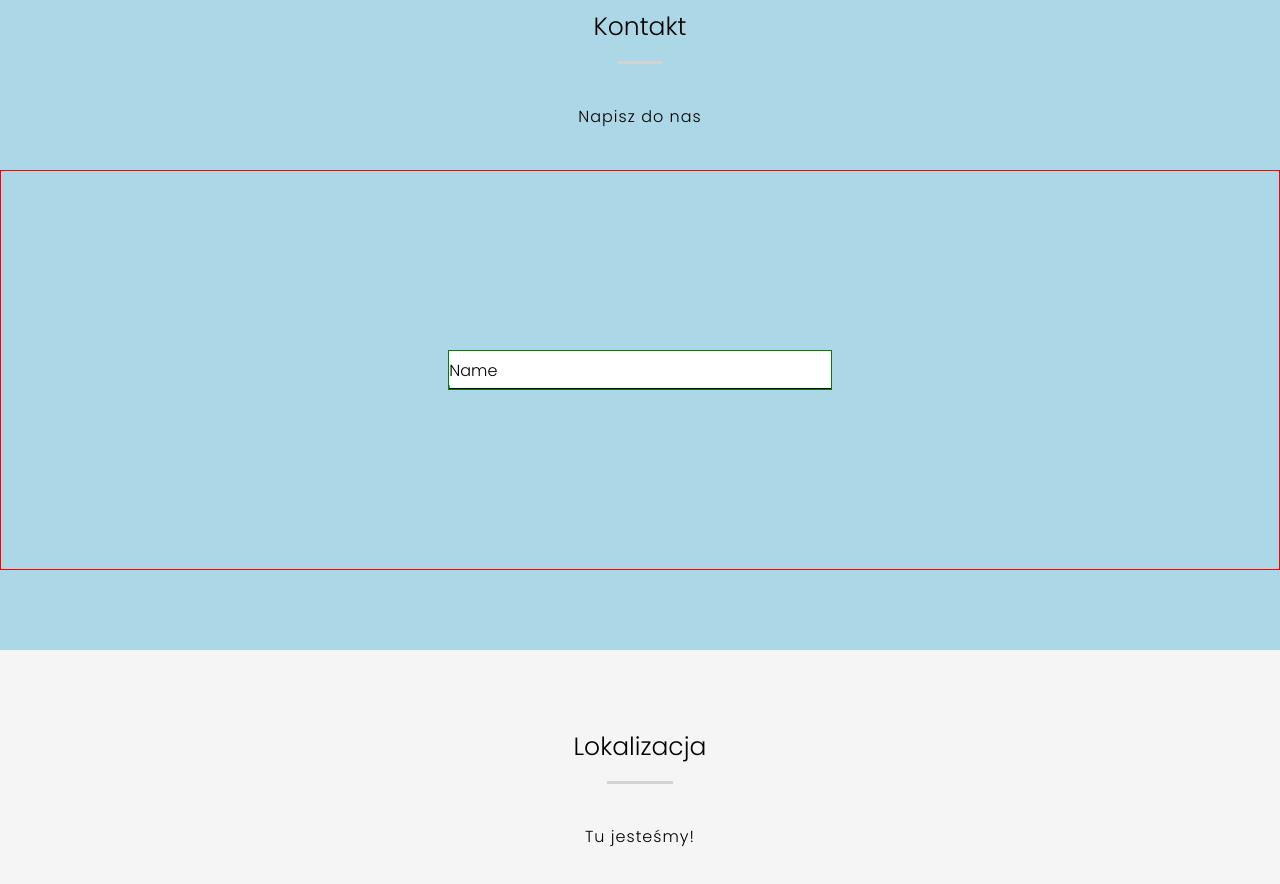
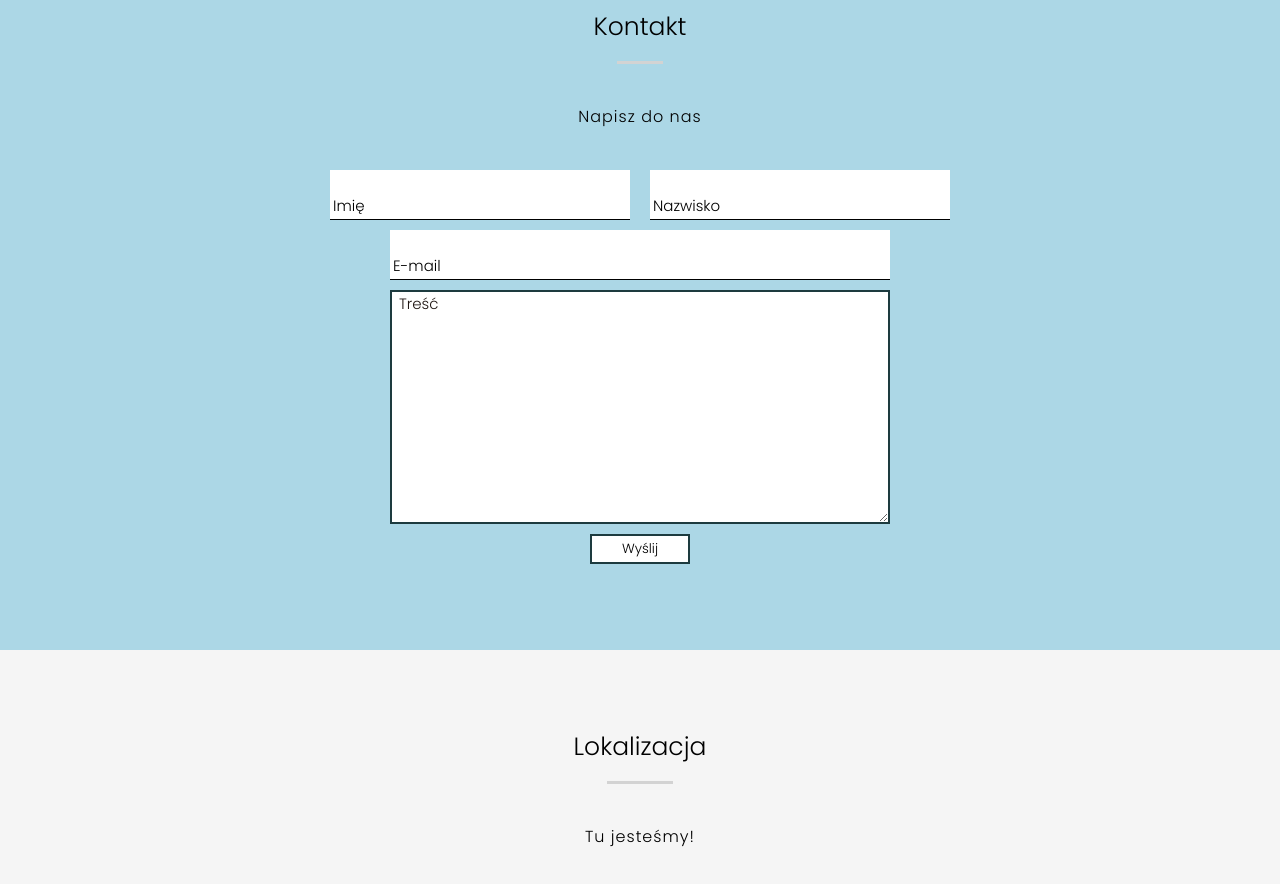
Before and after one commit to patrycjamic/vet-website, a plain HTML site: page index.html in a window 1280 px wide. Shown: the part 3420-4304 px from the top of the page. Drawn offline with Linux system fonts and the light colour scheme.

Commit message:
made static contact-form

```diff
--- a/index.html
+++ b/index.html
@@ -243,13 +243,26 @@
                 </div>
 
                 <div class="container">
-                    <div class="contact-form">
+                    <div class="contact-form imie">
                         <input type="text" name="name" autocomplete="off" required>
                         <label for="name" class="label-name">
-                            <span class="content-name">Name</span>
+                            <span class="content-name">Imię</span>
                         </label>
                     </div>
-
+                    <div class="contact-form nazwisko">
+                        <input type="text" name="name" autocomplete="off" required>
+                        <label for="name" class="label-name">
+                            <span class="content-name">Nazwisko</span>
+                        </label>
+                    </div>
+                    <div class="contact-form email">
+                        <input type="text" name="name" autocomplete="off" required>
+                        <label for="name" class="label-name">
+                            <span class="content-name">E-mail</span>
+                        </label>
+                    </div>
+                    <textarea class="area" name="lol" id="" cols="30" rows="10" placeholder="Treść"></textarea>
+                    <button class="btn" type="button">Wyślij</button>
                 </div>
             </div>
             <div class="map-container">
--- a/style.scss
+++ b/style.scss
@@ -370,7 +370,7 @@ header{
                         top: 50%;
                         left: 50%;
                         transform: translate(-50%, -50%);
-                        color: white;
+                        color: #fff;
                         font-size: 20px;
                         pointer-events: none;
                         z-index: 1;
@@ -433,33 +433,45 @@ header{
         background-color: $dominantColor;
 
         .container{
-            margin-top: 5vh;
-            height: 50vh;
-            @include flexCenter(space-around, center );
-            flex-direction: column;
-            border: 1px solid red;
+
+            padding: 5vh 0;
+            min-height: 50vh;
+            // @include flexCenter(space-around, center );
+            // flex-direction: column;
+            row-gap: 10px;
+            display: grid;
+            grid-template-columns: 1fr 1fr;
+            grid-template-areas:
+            "imie nazwisko"
+            "email email"
+            "tresc tresc"
+            "btn btn" ;
+            width: 50%;
+            justify-items: center;
+            align-items: center;
+            margin: 0 auto;
 
             .contact-form{
-                width: 30%;
-                height: 40px;
+                width: 300px;
+                height: 50px;
                 position: relative;
                 overflow: hidden;
-                border: 1px solid green;
 
                 input{
                     width: 100%;
                     height: 100%;
                     color: rgb(65, 65, 65);
-                    // padding-top:20px;
+                    padding-top:10px;
                     padding-left: 5px;
                     border:none;
                     outline: none;
+                    font-size: 15px;
                 }
 
                 label{
                     position: absolute;
-                    bottom: 0;
-                    left: 0;
+                    bottom: 0px;
+                    left: 0px;
                     height: 100%;
                     width: 100%;
                     pointer-events: none;
@@ -472,28 +484,82 @@ header{
                     height: 100%;
                     width: 100%;
                     left: 0;
-                    bottom: 0;
-                    border-bottom: 3px solid rgb(18, 80, 88);
+                    bottom: -1px;
+                    border-bottom: 3px solid rgb(29, 59, 63);
                     transform: translateX(-100%);
                     transition: transform 0.5s ease;
 
-                }
-                input:focus + .label-name::after,
-                input:valid + .label-name::after{
-                    transform: translateX(0%);
+
                 }
 
+
                 .content-name{
+                    font-size: 15px;
                     position: absolute;
-                    bottom: 5px;
-                    left: 0;
+                    bottom: 2px;
+                    left: 3px;
                     transition: all 0.3s ease;
+                    color: black;
+
+
                 }
+
+
 
                 input:focus + .label-name .content-name,
                 input:valid + .label-name .content-name{
                     transform: translateY(-150%);
-                    font-size: 14px;
+                    font-size: 12px;
+                }
+
+                input:focus + .label-name::after,
+                input:valid + .label-name::after{
+                    transform: translateX(0%);
+
+                }
+            }
+
+            .email{
+                grid-area: email;
+                width: 500px;
+            }
+
+            .imie{grid-area: imie;}
+            .nazwisko{grid-area: nazwisko;}
+
+            .area{
+                grid-area: tresc;
+                column-span: 2;
+                padding-left: 2px;
+                font-size: 14px;
+                width: 500px;
+                font-family: 'Poppins', sans-serif;
+                font-size: 15px;
+                border: 2px solid rgb(29, 59, 63);
+                outline: none;
+                &::placeholder{
+                    color: rgb(31, 22, 19);
+                    font-size: 15px;
+                    padding-left: 5px;
+                }
+
+            }
+
+            .btn{
+                grid-area: btn; column-span: 2;
+                font-family: 'Poppins', sans-serif;
+                background-color: #fff;
+                border: 2px solid rgb(29, 59, 63);
+                cursor: pointer;
+                width: 100px;
+                height: 30px;
+
+                &:hover{
+                    background-color: rgb(29, 59, 63);
+                    color: rgb(209, 202, 202);
+                    border: 2px solid #fff;
+                    transition: all 0.5s ease-out;
+
                 }
             }
 
```
Also changed, not shown: style.css, 1 other file.
